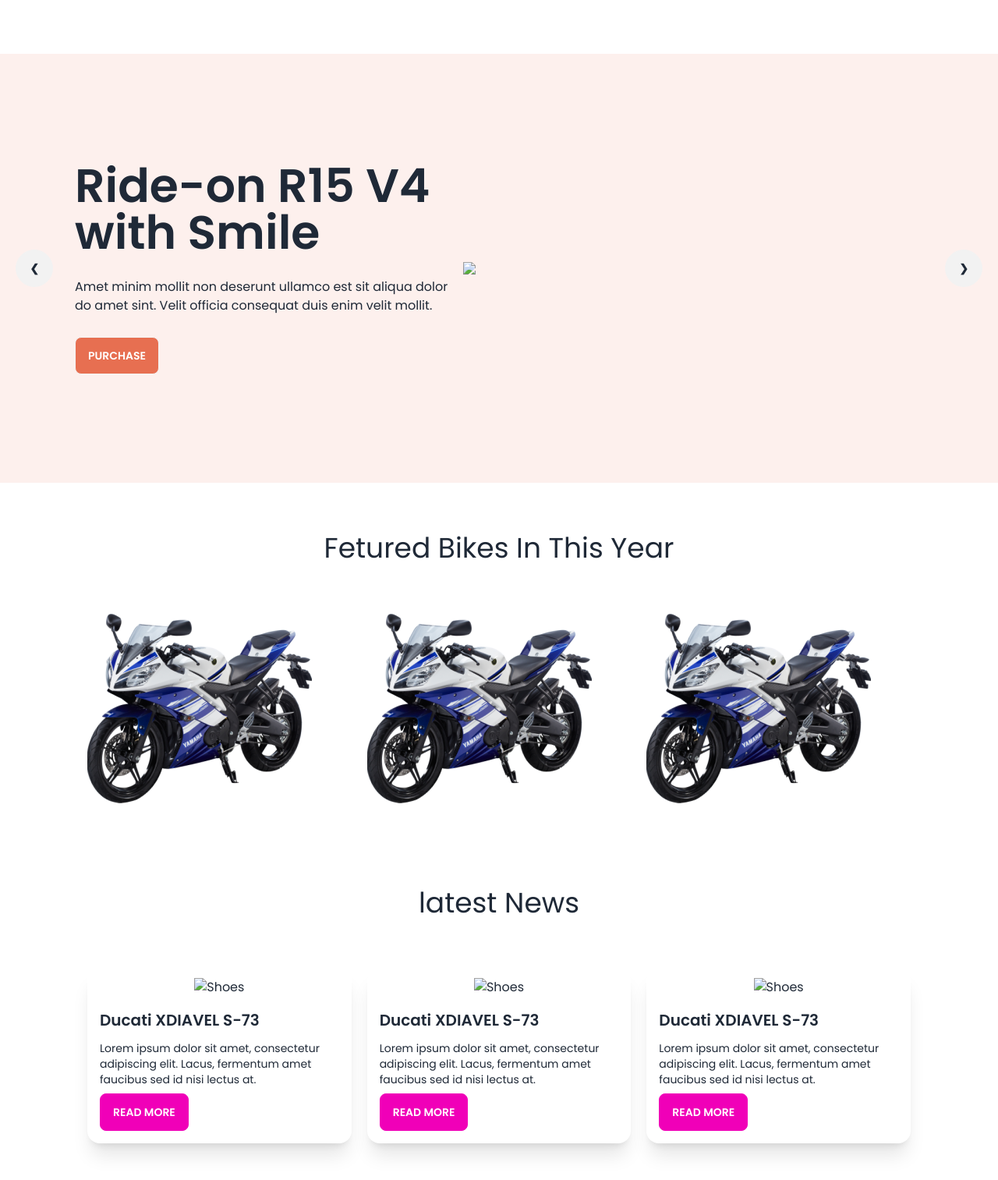
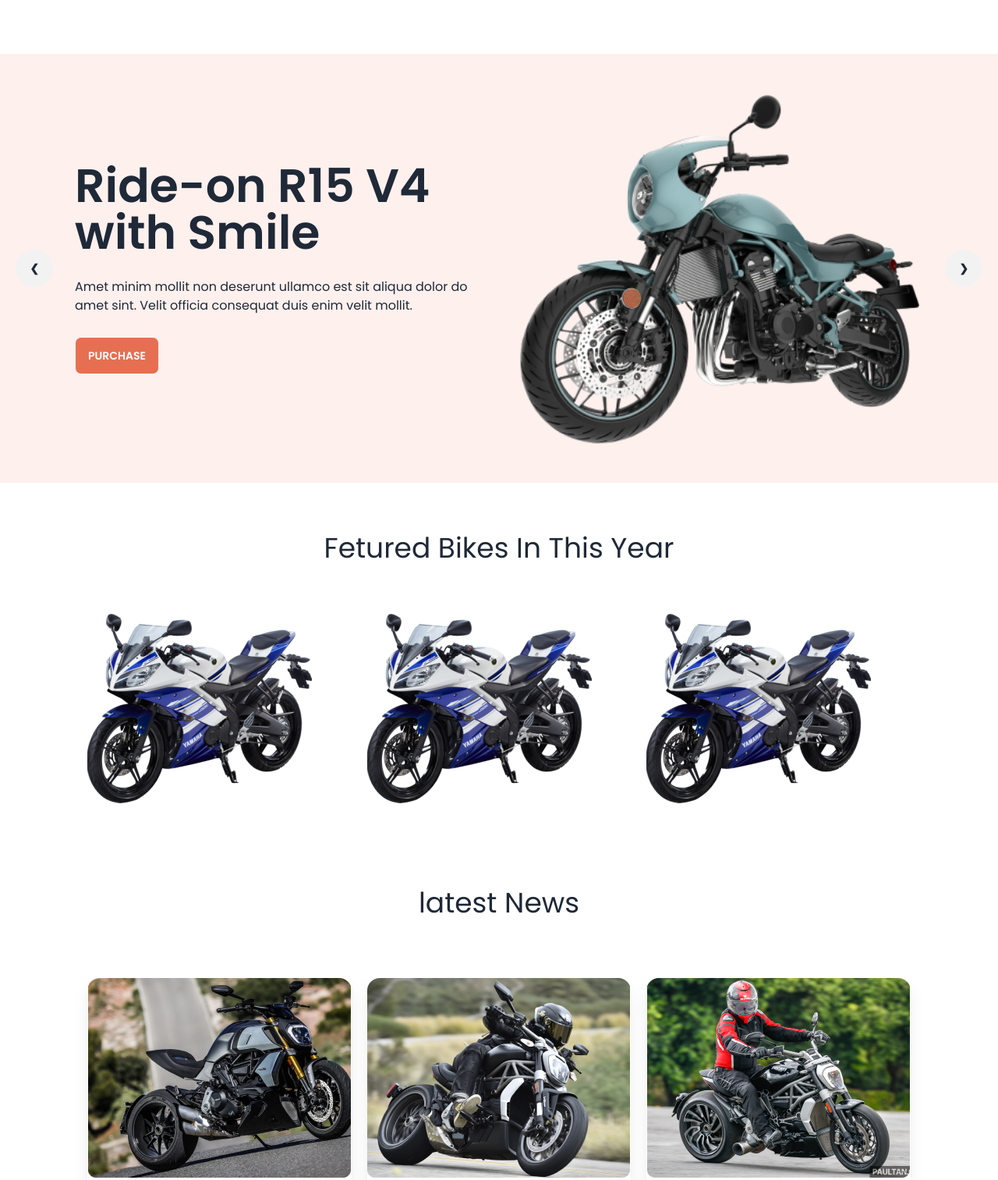
Before and after one commit to ibrahimkayum18/biker-zone, a plain HTML site: page index.html in a window 1280 px wide. Shown: the part 87-1600 px from the top of the page at 78% size. Drawn offline with nearby package versions, Linux system fonts and the light colour scheme.

Commit message:
git problem solved

```diff
--- a/index.html
+++ b/index.html
@@ -76,7 +76,7 @@
                   <button><a class="btn bg-pink text-white uppercase flex-1">purchase</a></button>
               </div>
               <div class="flex-1">
-                <img src="/images//slider/bike1.png" class="w-full" />
+                <img src="/images/slider/bike1.png" class="w-full" />
               </div>
             </div>
             <div class="absolute flex justify-between transform -translate-y-1/2 left-5 right-5 top-1/2">
@@ -95,7 +95,7 @@
                   <button><a class="btn bg-pink text-white uppercase flex-1">purchase</a></button>
               </div>
               <div class="flex-1">
-                <img src="/images//slider/bike2.png" class="w-full" />
+                <img src="/images/slider/bike2.png" class="w-full" />
               </div>
             </div>
             <div class="absolute flex justify-between transform -translate-y-1/2 left-5 right-5 top-1/2">
@@ -114,7 +114,7 @@
                   <button><a class="btn bg-pink text-white uppercase flex-1 border-none">purchase</a></button>
               </div>
               <div class="flex-1">
-                <img src="/images//slider/bike2.png" class="w-full" />
+                <img src="/images/slider/bike2.png" class="w-full" />
               </div>
             </div>
             <div class="absolute flex justify-between transform -translate-y-1/2 left-5 right-5 top-1/2">
@@ -159,7 +159,7 @@
         <h3 class="text-4xl text-center mt-16 mb-16">latest News</h3>
         <div class="grid gap-5 grid-cols-1 md:grid-cols-2 lg:grid-cols-3 mx-2.5 lg:mx-28">
             <div class="card card-compact  shadow-xl pt-3">
-                <figure><img src="/images//others/latest1.png" alt="Shoes" /></figure>
+                <figure><img src="/images/others/latest1.png" alt="Shoes" /></figure>
                 <div class="card-body mx-4 md:mx-0  lg:mx-0">
                   <h2 class="card-title">Ducati XDIAVEL S-73</h2>
                   <p>Lorem ipsum dolor sit amet, consectetur adipiscing elit. Lacus, fermentum amet faucibus sed id nisi lectus at.</p>
@@ -169,7 +169,7 @@
                 </div>
               </div>
             <div class="card card-compact bg-base-100 shadow-xl pt-3">
-                <figure><img src="/images//others/latest2.png" alt="Shoes" /></figure>
+                <figure><img src="/images/others/latest2.png" alt="Shoes" /></figure>
                 <div class="card-body mx-4 md:mx-0  lg:mx-0">
                   <h2 class="card-title">Ducati XDIAVEL S-73</h2>
                   <p>Lorem ipsum dolor sit amet, consectetur adipiscing elit. Lacus, fermentum amet faucibus sed id nisi lectus at.</p>
@@ -179,7 +179,7 @@
                 </div>
               </div>
             <div class="card card-compact bg-base-100 shadow-xl pt-3">
-                <figure><img src="/images//others/latest3.png" alt="Shoes" /></figure>
+                <figure><img src="/images/others/latest3.png" alt="Shoes" /></figure>
                 <div class="card-body mx-4 md:mx-0 lg:mx-0">
                   <h2 class="card-title">Ducati XDIAVEL S-73</h2>
                   <p>Lorem ipsum dolor sit amet, consectetur adipiscing elit. Lacus, fermentum amet faucibus sed id nisi lectus at.</p>
```
